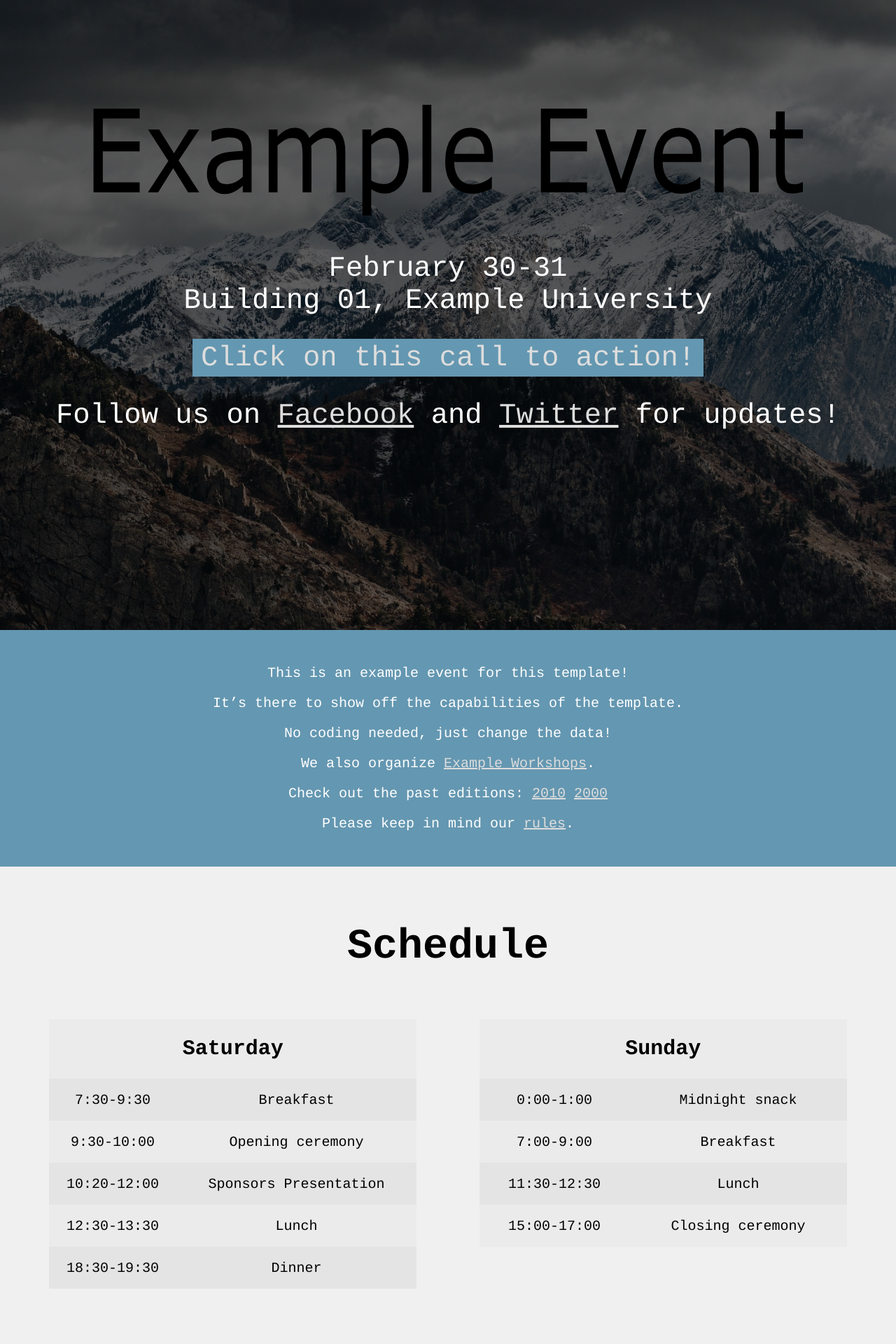
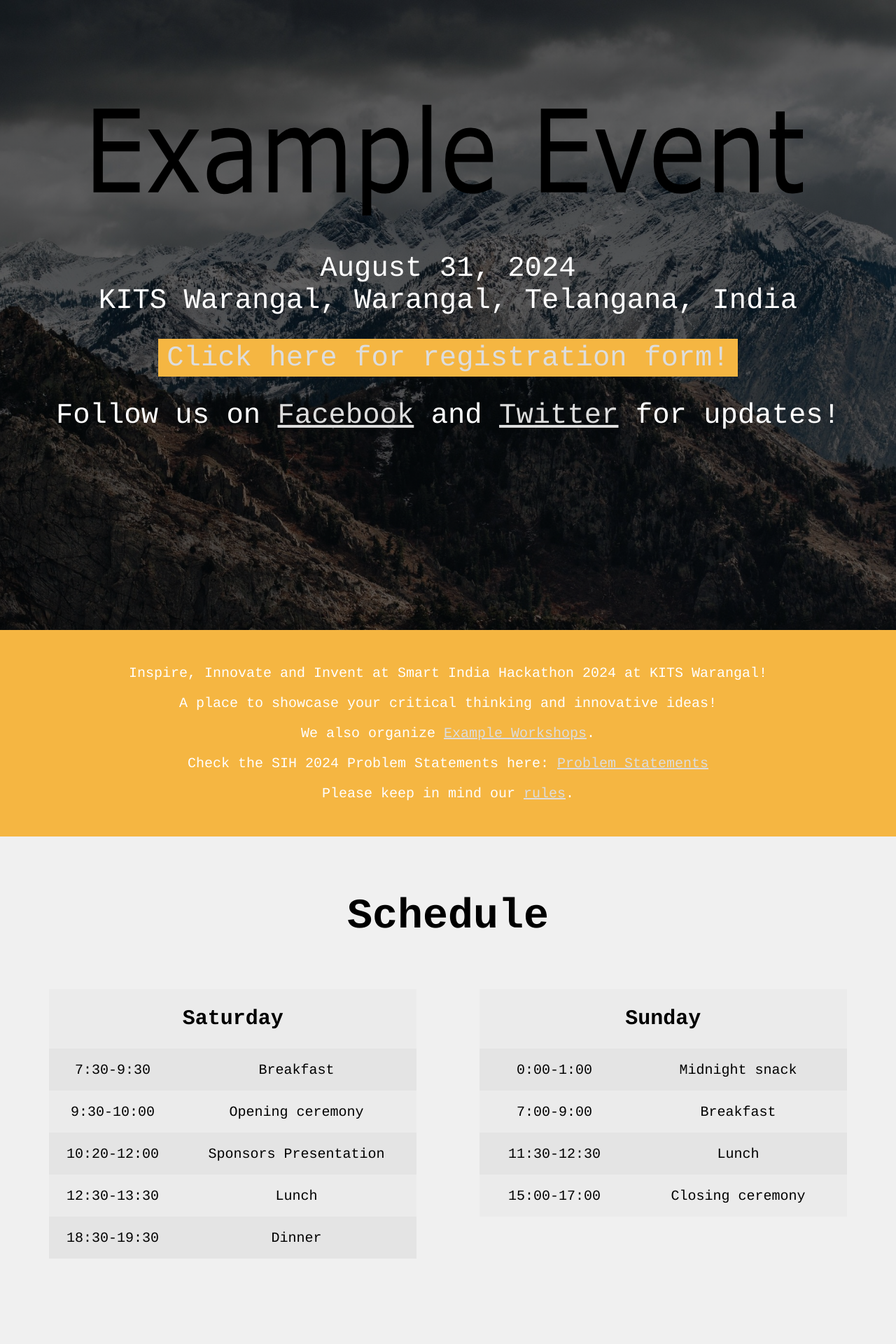
Before and after one commit to sih2024kitsw/sih2024kitsw.github.io, a Jekyll site: the page built from index.html, in a window 1280 px wide. Shown: the top 1920 px of the page at 70% size. Built offline with Jekyll 4.4.1, drawn with Linux system fonts in a browser that asks for light colours; some of the changed text lies outside the part shown.

Commit message:
new changes

```diff
--- a/_data/action.yml
+++ b/_data/action.yml
@@ -1,5 +1,5 @@
 # Call to action, optional.
 # If the link is set, the call will appear as a button.
 
-text: Click on this call to action!
+text: Click here for registration form!
 link: http://example.org
--- a/_data/info.yml
+++ b/_data/info.yml
@@ -1,20 +1,20 @@
 # Event name
-name: ExampleEvent 2020
+name: Smart India Hackathon 2024 @ KITSW
 
 # Event date, in free-text format
-date: February 30-31
+date: August 31, 2024
 
 # Event location
-location: Building 01, Example University
+location: KITS Warangal, Warangal, Telangana, India
 
 # Event description; short is for e.g. Facebook shared links, long appears on the home page.
-description_short: Student-run hackathon at EPFL, Switzerland
+description_short: Smart India Hackathon 2024 @ KITSW
 description_long: |-
-  This is an example event for this template!
+  Inspire, Innovate and Invent at Smart India Hackathon 2024 at KITS Warangal!
 
-  It's there to show off the capabilities of the template.
+  A place to showcase your critical thinking and innovative ideas!
 
-  No coding needed, just change the data!
+
 
 # Contact email. Use a bot-defeating format, otherwise you'll get spammed.
 email: info at example dot org
@@ -24,7 +24,7 @@ facebook: ???
 twitter: ???
 
 # Accent color of the website
-color: '#6497b1'
+color: '#f5b642'
 
 # Font used by the website.
 # To use a custom font, see the ReadMe file.
@@ -33,5 +33,4 @@ font: Courier, monospace
 
 # Links to past editions
 past_editions:
-  2010: http://2010.example.org
-  2000: http://2000.example.org
+  Problem Statements: https://www.sih.gov.in/sih2024PS
--- a/index.html
+++ b/index.html
@@ -44,7 +44,7 @@ layout: default
 
     {% if site.data.info.past_editions %}
       <p>
-        Check out the past editions:
+        Check the SIH 2024 Problem Statements here:
         {% for edition in site.data.info.past_editions %}
           <a href="{{ edition[1] }}">{{ edition[0] }}</a>
         {% endfor %}
```
